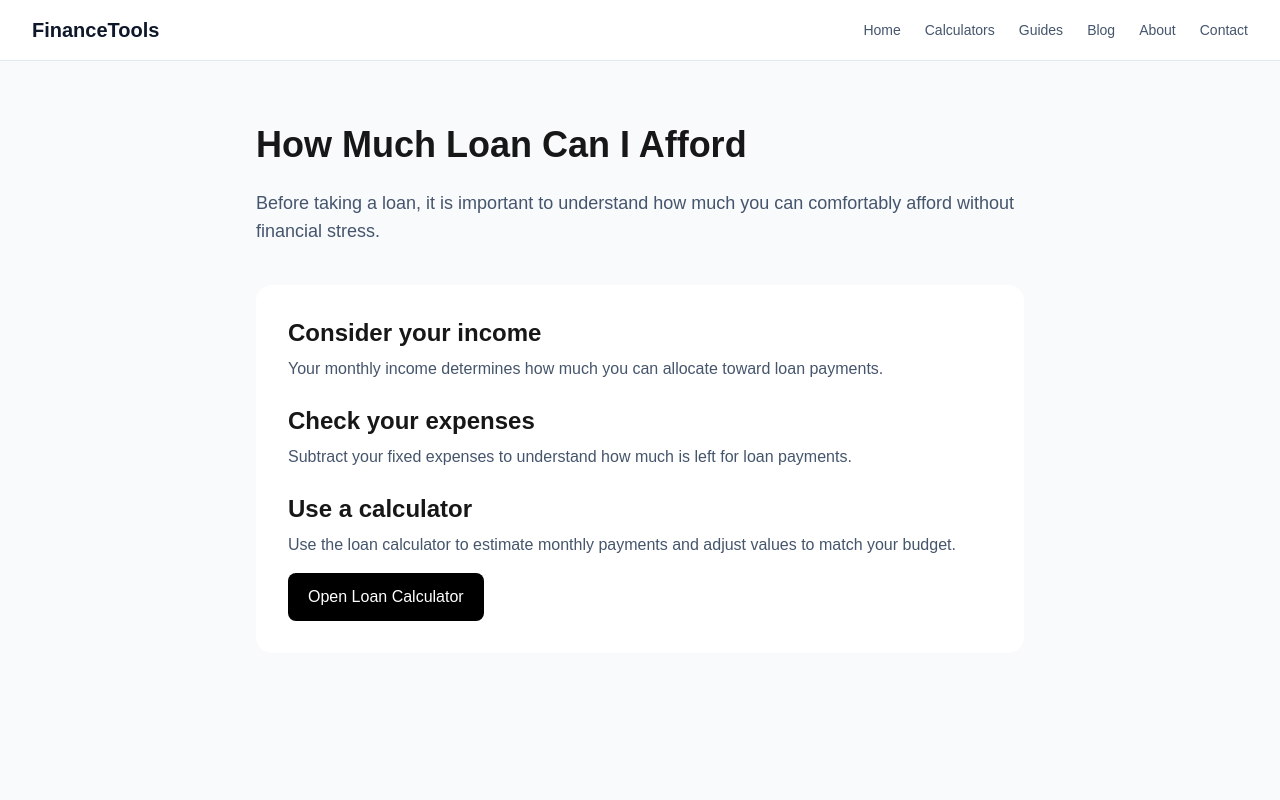
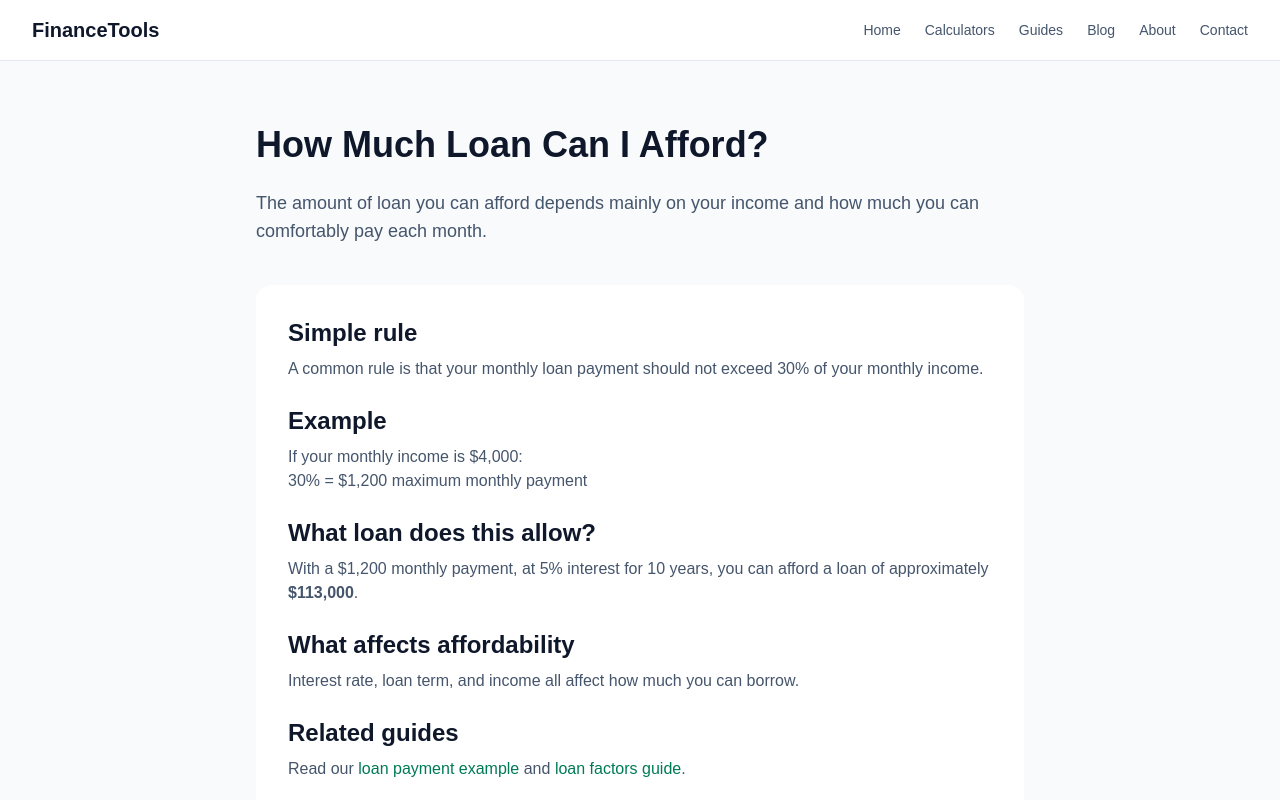
Before and after one commit to alameersam/finance-tools, a Next.js app: page /guides/how-much-loan-can-i-afford in a window 1280 px wide. Shown: the top 800 px of the page. Built offline with nearby package versions, Linux system fonts and the light colour scheme.

Commit message:
update loan affordability article

```diff
--- a/app/guides/how-much-loan-can-i-afford/page.tsx
+++ b/app/guides/how-much-loan-can-i-afford/page.tsx
@@ -1,49 +1,85 @@
 import type { Metadata } from "next";
 
 export const metadata: Metadata = {
-  title: "How Much Loan Can I Afford",
+  title: "How Much Loan Can I Afford? (Simple Example)",
   description:
-    "Learn how to estimate how much loan you can afford based on your income and expenses.",
+    "Find out how much loan you can afford with a simple example based on income and monthly payments.",
 };
 
 export default function LoanAffordabilityPage() {
   return (
-    <main className="min-h-screen bg-slate-50 px-6 py-16">
+    <main className="min-h-screen bg-slate-50 px-6 py-16 text-slate-900">
       <article className="mx-auto max-w-3xl">
         <h1 className="text-4xl font-bold">
-          How Much Loan Can I Afford
+          How Much Loan Can I Afford?
         </h1>
 
         <p className="mt-6 text-lg text-slate-600">
-          Before taking a loan, it is important to understand how much you can
-          comfortably afford without financial stress.
+          The amount of loan you can afford depends mainly on your income and how much you can comfortably pay each month.
         </p>
 
         <section className="mt-10 space-y-6 bg-white p-8 rounded-2xl">
+
           <div>
-            <h2 className="text-2xl font-semibold">Consider your income</h2>
+            <h2 className="text-2xl font-semibold">Simple rule</h2>
             <p className="mt-2 text-slate-600">
-              Your monthly income determines how much you can allocate toward loan payments.
+              A common rule is that your monthly loan payment should not exceed 30% of your monthly income.
             </p>
           </div>
 
           <div>
-            <h2 className="text-2xl font-semibold">Check your expenses</h2>
+            <h2 className="text-2xl font-semibold">Example</h2>
             <p className="mt-2 text-slate-600">
-              Subtract your fixed expenses to understand how much is left for loan payments.
+              If your monthly income is $4,000:
+              <br />
+              30% = $1,200 maximum monthly payment
             </p>
           </div>
 
           <div>
-            <h2 className="text-2xl font-semibold">Use a calculator</h2>
+            <h2 className="text-2xl font-semibold">What loan does this allow?</h2>
             <p className="mt-2 text-slate-600">
-              Use the loan calculator to estimate monthly payments and adjust values to match your budget.
+              With a $1,200 monthly payment, at 5% interest for 10 years, you can afford a loan of approximately{" "}
+              <strong>$113,000</strong>.
             </p>
+          </div>
 
-            <a href="/loan-calculator" className="mt-4 inline-block bg-black text-white px-5 py-3 rounded-lg">
-              Open Loan Calculator
-            </a>
+          <div>
+            <h2 className="text-2xl font-semibold">What affects affordability</h2>
+            <p className="mt-2 text-slate-600">
+              Interest rate, loan term, and income all affect how much you can borrow.
+            </p>
           </div>
+
+          <div>
+            <h2 className="text-2xl font-semibold">Related guides</h2>
+            <p className="mt-2 text-slate-600">
+              Read our{" "}
+              <a href="/guides/loan-payment-example" className="text-emerald-700 hover:underline">
+                loan payment example
+              </a>{" "}
+              and{" "}
+              <a href="/guides/what-affects-loan-payment" className="text-emerald-700 hover:underline">
+                loan factors guide
+              </a>
+              .
+            </p>
+          </div>
+
+          <div>
+            <h2 className="text-2xl font-semibold">Key takeaway</h2>
+            <p className="mt-2 text-slate-600">
+              Your loan affordability depends on what you can safely pay monthly—not just how much lenders approve.
+            </p>
+          </div>
+
+          <a
+            href="/loan-calculator"
+            className="inline-block mt-4 bg-black text-white px-5 py-3 rounded-lg"
+          >
+            Open Loan Calculator
+          </a>
+
         </section>
       </article>
     </main>
```
